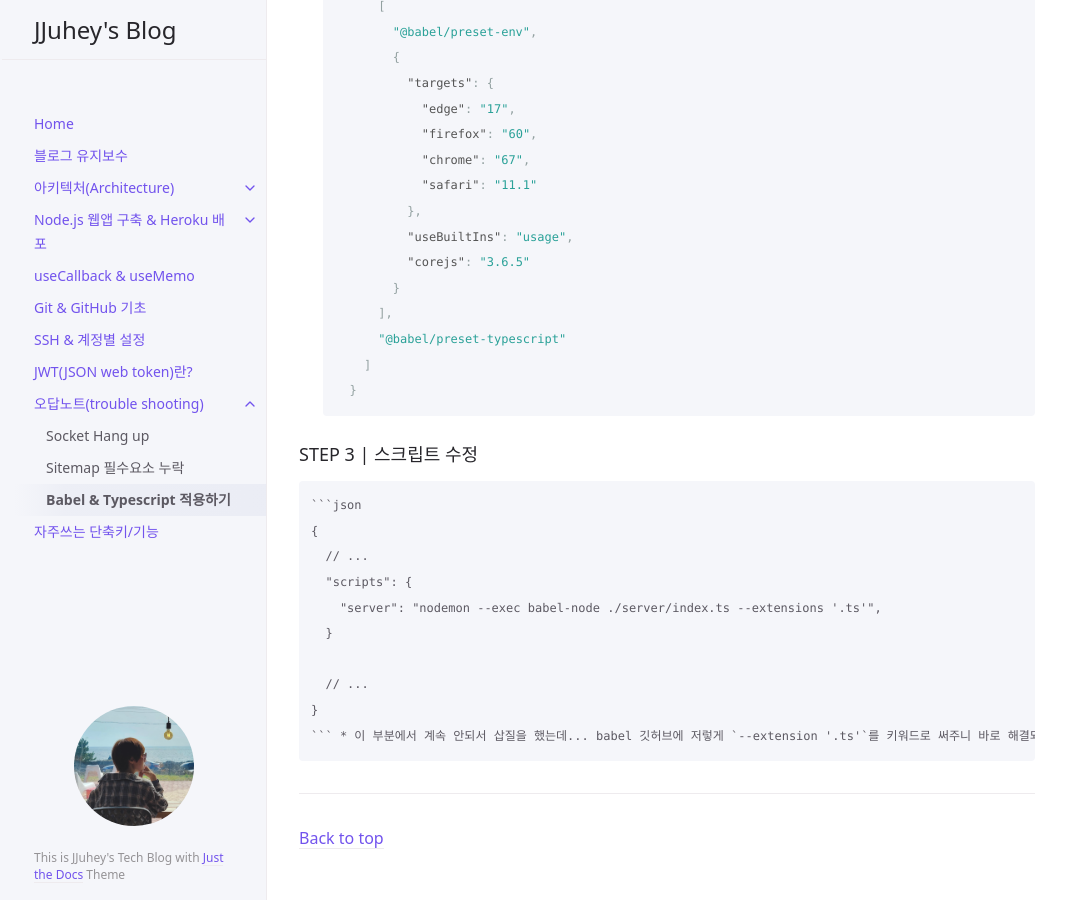
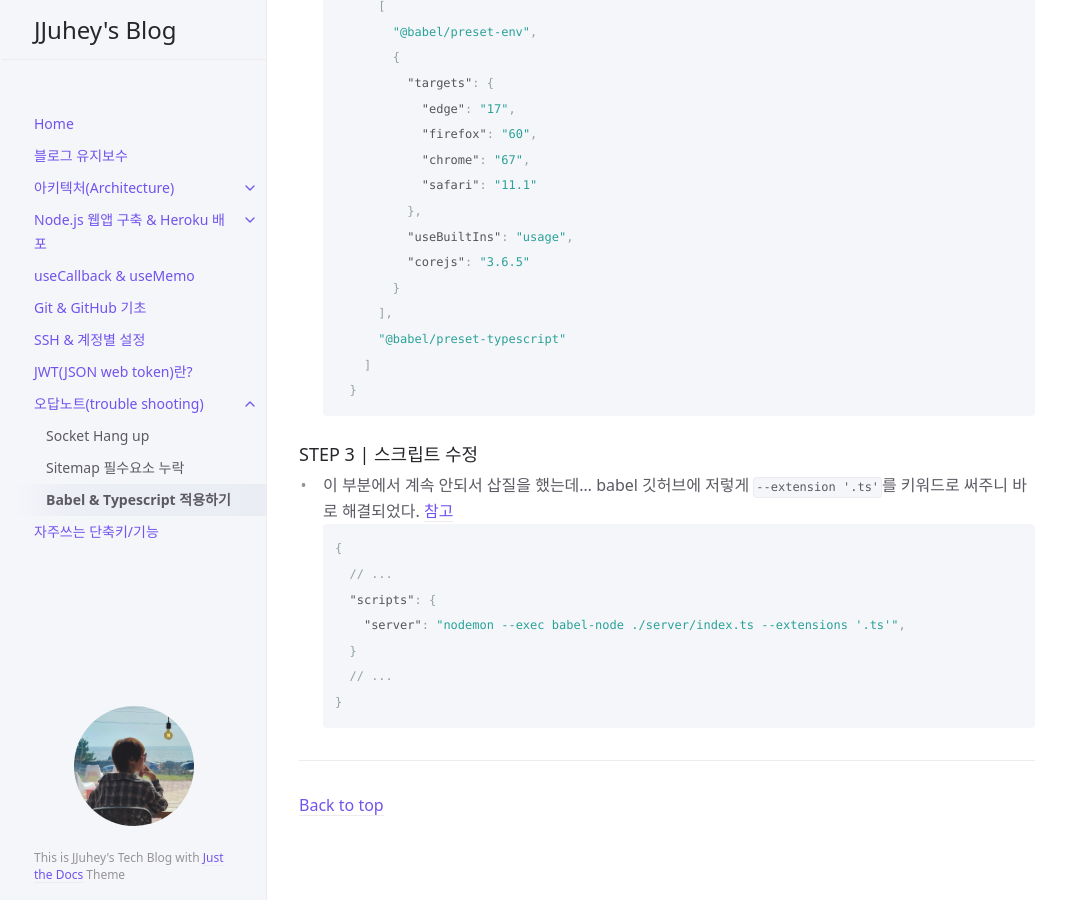
Before and after one commit to s-seo/jjuhey.github.io, a Jekyll site: the page built from docs/trouble-shooting/typescript-babel.md, in a window 1280 px wide and 900 px high, scrolled down 2295 px. Shown: the whole window, without its empty margins (105-1171 px from the left). Built offline with Jekyll 4.4.1, drawn with Linux system fonts in a browser that asks for light colours; comment, search, counter and statistics services are not loaded; part of the change alters nothing that is shown.

Commit message:
Fix typo

````diff
--- a/docs/trouble-shooting/typescript-babel.md
+++ b/docs/trouble-shooting/typescript-babel.md
@@ -10,7 +10,7 @@ lastmod: 2021-03-27 15:20
 ## Typescript & Import/Export 사용하기
 
 ### **Problem**
-* 요즘 Heroku로 개인홈페이지 구축하는 사이드 프로젝트 진행중이다. [참고](../make-homepage)
+* 요즘 Heroku로 개인홈페이지 구축하는 사이드 프로젝트 진행중이다. [참고](https://jjuhey.github.io/docs/make-homepage/)
 * 프론트엔드는 `create-react-app`으로 간단하게 만들 수 있었는데, 백엔드 같은 경우는 내가 다 하나하나 설정해줘야 하니 어지간히 힘든게 아니다. (갑분 찡찡;;)
 * 암튼 지금은 `javascript`로 적용된 코드들을 정확한 타입을 사용해서 디버깅이 쉽게 되도록 `typescript`로 바꾸고 싶었다.
     ```
@@ -21,7 +21,7 @@ lastmod: 2021-03-27 15:20
     const express = require('express') // 기존에 이렇게 쓰여있던 걸
     import express from 'express' // 이렇게 바꾸고 싶다!
     ```
-* typescript까지는 잘 적용되었는데, 자꾸 Unexpected identifier가 일어났다. (<span class='text-purple-000'>STEP 3</span>으로 해결했다.)
+* typescript까지는 잘 적용되었는데, 자꾸 Unexpected identifier가 일어났다. ([STEP 3](https://jjuhey.github.io/docs/trouble-shooting/typescript-babel/#step-3--%EC%8A%A4%ED%81%AC%EB%A6%BD%ED%8A%B8-%EC%88%98%EC%A0%95)로 해결했다.)
     ```shell
     import express from 'express';
            ^^^^^^^
@@ -112,14 +112,13 @@ lastmod: 2021-03-27 15:20
     ```
 
 ### STEP 3 | 스크립트 수정
-    ```json
-    {
-      // ...
-      "scripts": {
-        "server": "nodemon --exec babel-node ./server/index.ts --extensions '.ts'",
-      }
-
-      // ...
+* 이 부분에서 계속 안되서 삽질을 했는데... babel 깃허브에 저렇게 `--extension '.ts'`를 키워드로 써주니 바로 해결되었다. [참고](https://github.com/babel/babel/issues/9301#issuecomment-466685472)
+  ```json
+  {
+    // ...
+    "scripts": {
+      "server": "nodemon --exec babel-node ./server/index.ts --extensions '.ts'",
     }
-    ```
-* 이 부분에서 계속 안되서 삽질을 했는데... babel 깃허브에 저렇게 `--extension '.ts'`를 키워드로 써주니 바로 해결되었다. [참고](https://github.com/babel/babel/issues/9301#issuecomment-466685472)
+    // ...
+  }
+  ```
````
